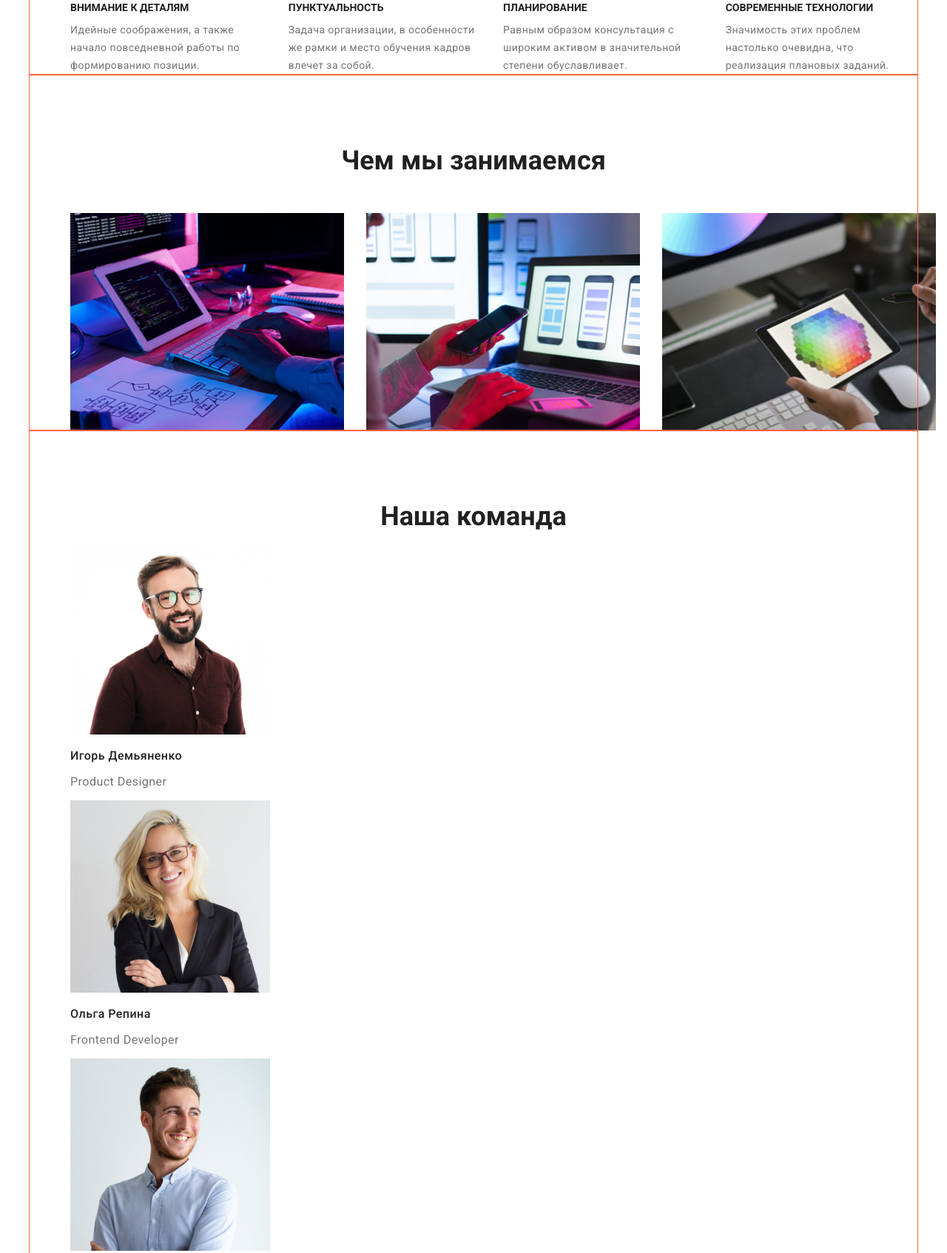
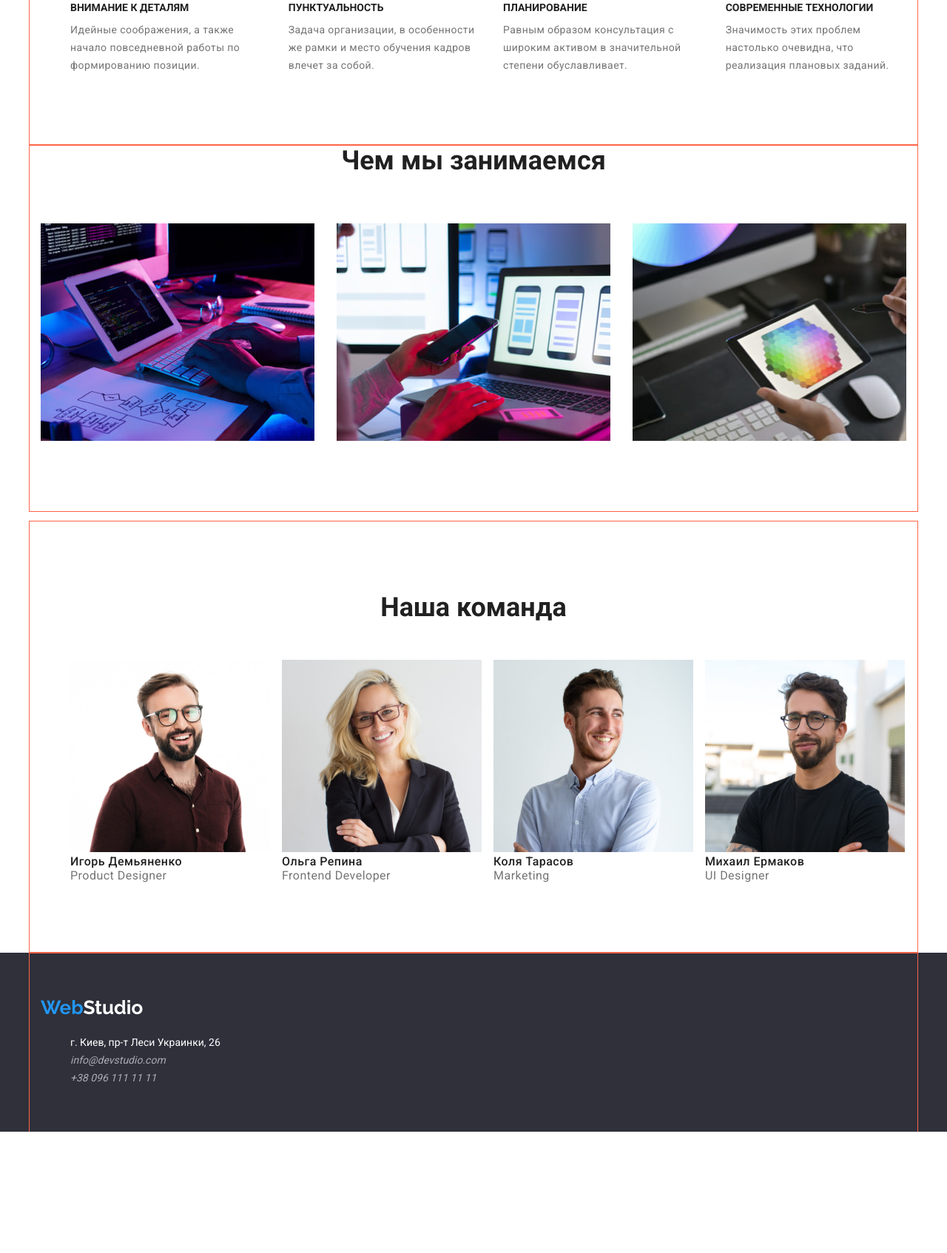
Before and after one commit to Shapik07/goit-markup-hw-03, a plain HTML site: page index.html in a window 1280 px wide. Shown: the part 772-2466 px from the top of the page at 74% size. After the commit the page ends 2302 px from the top, so only its background shows below. Drawn offline with nearby package versions, Linux system fonts and the light colour scheme.

Commit message:
Расставляет padding и margin на странице "Студия"

```diff
--- a/css/styles.css
+++ b/css/styles.css
@@ -25,6 +25,16 @@ body {
   margin-left: auto;
 }
 
+h1,
+h2,
+h3,
+h4,
+h5,
+h6,
+p {
+  margin: 0;
+}
+
 .site-nav .current {
   color: var(--focus-color-text);
 }
@@ -44,6 +54,13 @@ ul {
 .footer-nav a,
 .footer-logo {
   text-decoration: none;
+}
+
+.container .footer-logo {
+  display: inline-block;
+  padding-top: 60px;
+  padding-bottom: 20px;
+  margin: 0;
 }
 
 .logo {
@@ -121,6 +138,22 @@ ul {
   text-align: center;
 }
 
+.team {
+  padding-top: 95px;
+}
+
+.team-card {
+  display: inline-block;
+  display: flex;
+  margin: 0;
+  padding-top: 50px;
+  padding-bottom: 95px;
+}
+
+.team-card-link:not(:last-child) {
+  margin-right: 16px;
+}
+
 /* Секция-Герой */
 
 .hero {
@@ -143,6 +176,8 @@ ul {
   text-transform: uppercase;
   color: var(--white-color-text);
   width: 696px;
+  margin-right: auto;
+  margin-left: auto;
 }
 
 .hero-btn {
@@ -181,6 +216,7 @@ ul {
   margin: 0;
   display: flex;
   margin-top: 95px;
+  margin-bottom: 95px;
 }
 
 .Advantages-title {
@@ -203,6 +239,7 @@ ul {
 }
 
 .advantages-info {
+  display: inline-block;
   margin-right: 30px;
 }
 
@@ -211,14 +248,23 @@ ul {
 }
 /* Чем мы занимаемся */
 
+.work {
+  padding-top: 0;
+  padding-bottom: 50px;
+}
+
 .work-list {
   display: flex;
-  margin: 0px;
+  padding: 0;
+  justify-content: center;
+
 }
 
 .work-image {
+  display: inline-block;
   display: flex;
-  margin-top: 50px;
+  margin: 0;
+  padding-bottom: 95px;
 }
 
 .work-image:not(:last-child) {
@@ -291,6 +337,11 @@ footer {
   background-color: var(--footer-bg-color);
 }
 
+.contacts-nav-footer {
+margin: 0;
+padding-bottom: 60px;
+}
+
 /* Портфолио */
 
 .list-button {
--- a/index.html
+++ b/index.html
@@ -99,6 +99,9 @@
           </ul>
         </div>
       </section>
+
+      <!-- Чем мы занимаемся -->
+
       <section>
         <div class="container">
           <h3 class="work">Чем мы занимаемся</h3>
@@ -139,8 +142,8 @@
       <section>
         <div class="container">
           <h2 class="team">Наша команда</h2>
-          <ul>
-            <li>
+          <ul class="team-card">
+            <li class="team-card-link">
               <img
                 src="./images/team/демьяненко_игорь.jpg"
                 alt="Демьяненко Игорь"
@@ -151,7 +154,7 @@
               <h3 class="workers">Игорь Демьяненко</h3>
               <p lang="en" class="Position">Product Designer</p>
             </li>
-            <li>
+            <li class="team-card-link">
               <img
                 src="./images/team/репина_ольга.jpg"
                 alt="Репина Ольга"
@@ -162,7 +165,7 @@
               <h3 class="workers">Ольга Репина</h3>
               <p lang="en" class="Position">Frontend Developer</p>
             </li>
-            <li>
+            <li class="team-card-link">
               <img
                 src="./images/team/тарасов_николай.jpg"
                 alt="Тарасов Николай"
@@ -173,7 +176,7 @@
               <h3 class="workers">Коля Тарасов</h3>
               <p lang="en" class="Position">Marketing</p>
             </li>
-            <li>
+            <li class="team-card-link">
               <img
                 src="./images/team/ермаков_михаил.jpg"
                 alt="Ермаков Михаил"
```
